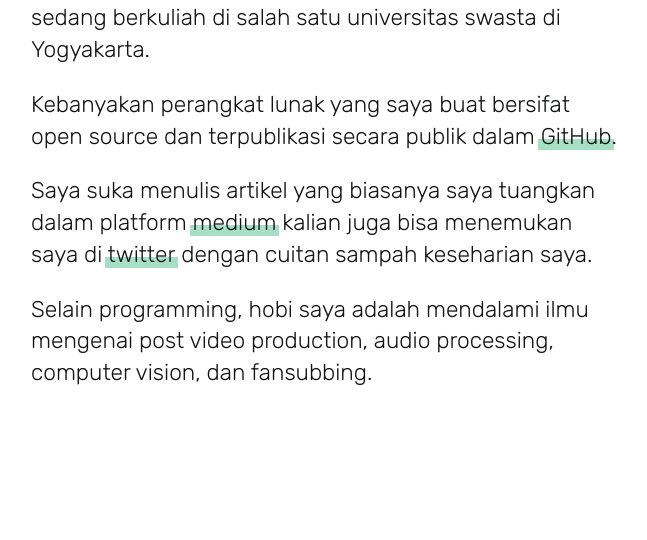
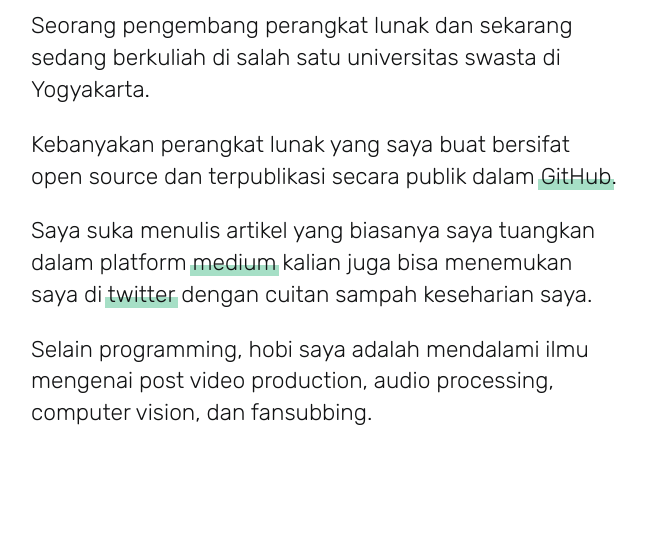
Before and after one commit to padangperwirayudha/padangperwirayudha.github.io, a plain HTML site: page index.html in a window 1280 px wide. Shown: the part 260-800 px from the top of the page, without its empty margins (105-752 px from the left). Drawn offline with Linux system fonts and the light colour scheme.

Commit message:
Update index.html

```diff
--- a/index.html
+++ b/index.html
@@ -9,7 +9,7 @@
       font-family: 'Rubik', -apple-system, BlinkMacSystemFont, 'Segoe UI', Roboto, Oxygen, Ubuntu, Cantarell, 'Open Sans', 'Helvetica Neue', sans-serif;
       font-size: calc(10px + 0.33vw);
       -webkit-font-smoothing: antialiased;
-      padding: 5vh 10vw;
+      padding: 10vh 10vw;
       color: #121314;
     }
     h1 {
```
